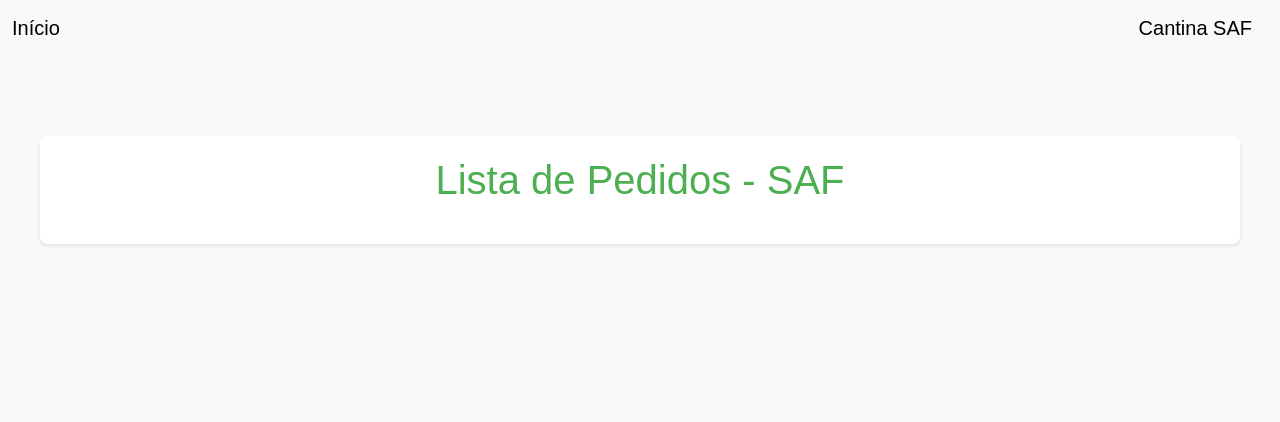
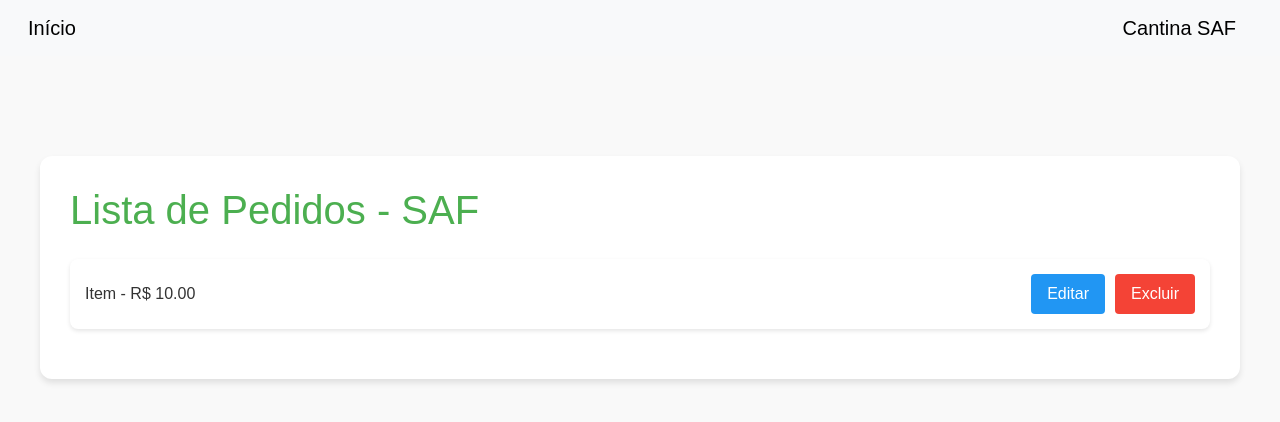
Before and after one commit to jhonedev/cantina-igreja, a Flask app: page /pedidosSaf in a window 1280 px wide. Shown: the top 422 px of the page. Run offline with Flask 3, Linux system fonts and the light colour scheme; data that the repository does not hold is empty.

Commit message:
Refatorando os arquivos .css

```diff
--- /dev/null
+++ b/CantinaIgreja/static/css/base.css
@@ -0,0 +1,49 @@
+/* Base styles */
+body {
+    font-family: Arial, sans-serif;
+    margin: 0;
+    padding: 0;
+    background-color: #f9f9f9;
+    color: #333;
+}
+
+.container {
+    max-width: 1200px;
+    margin: 30px auto;
+    padding: 30px;
+    background-color: #fff;
+    border-radius: 12px;
+    box-shadow: 0 4px 6px rgba(0, 0, 0, 0.1);
+}
+
+h1, h2 {
+    color: #4CAF50;
+    margin-bottom: 25px;
+}
+
+/* Sobrescrita do Bootstrap */
+.btn-primary {
+    background-color: #4CAF50 !important;
+    border-color: #4CAF50 !important;
+    padding: 12px 24px;
+    font-size: 1.1rem;
+}
+
+.btn-primary:hover {
+    background-color: #45a049 !important;
+    border-color: #45a049 !important;
+}
+
+button {
+    padding: 10px;
+    background-color: #4CAF50;
+    color: white;
+    border: none;
+    border-radius: 4px;
+    cursor: pointer;
+    transition: background-color 0.3s ease;
+}
+
+button:hover {
+    background-color: #45a049;
+}
--- /dev/null
+++ b/CantinaIgreja/static/css/components.css
@@ -0,0 +1,90 @@
+/* components.css */
+#formPedido { /* Alterado de .form-pedido para #formPedido */
+    max-width: 600px;   /* Novo */
+    margin: 0 auto;     /* Novo - centraliza o formulário */
+    padding: 20px;
+    background-color: #f8f9fa;
+    border-radius: 8px;
+}
+
+#formPedido label {
+    display: block;
+    margin: 15px 0 5px; /* Ajuste no espaçamento */
+    font-weight: bold;
+    font-size: 1.1rem;
+}
+
+#formPedido input {
+    width: 100%;
+    padding: 12px;      /* Aumentado de 10px */
+    border: 2px solid #ced4da;
+    border-radius: 6px;
+    font-size: 1rem;
+}
+
+#formPedido button {
+    width: 100%;        /* Novo - botão ocupa toda a largura */
+    margin-top: 15px;
+    padding: 14px;
+    font-size: 1.1rem;
+}
+
+#listaPedidos {
+    list-style-type: none; /* Garante remoção dos bullets */
+    padding: 0;
+}
+
+#listaPedidos li {
+    display: flex;
+    justify-content: space-between; /* Garante alinhamento lateral */
+    align-items: center;
+    padding: 15px;
+    margin-bottom: 10px;
+    background-color: #fff;
+    border-radius: 8px;
+    box-shadow: 0 2px 4px rgba(0,0,0,0.1);
+}
+
+/* Paginação */
+#paginacao {
+    display: flex;
+    justify-content: center;
+    gap: 10px;
+    margin-top: 20px;
+}
+
+.btn-editar {
+    background-color: #2196F3;
+    color: white;
+    padding: 8px 16px;
+    border-radius: 4px;
+}
+
+.btn-excluir {
+    background-color: #f44336;
+    color: white;
+    padding: 8px 16px;
+    border-radius: 4px;
+}
+
+.btn-editar:hover {
+    background-color: #1e88e5;
+}
+
+.btn-excluir:hover {
+    background-color: #e53935;
+}
+
+.botoes {
+    display: flex;
+    gap: 10px;
+    margin-left: auto;  /* Novo - empurra os botões para a direita */
+}
+
+/* Garanta o estilo da paginação */
+#paginacao button {
+    padding: 8px 16px;
+    border-radius: 4px;
+    border: none;
+    cursor: pointer;
+}
--- /dev/null
+++ b/CantinaIgreja/static/css/layout.css
@@ -0,0 +1,29 @@
+/* Layout structure */
+.header-image {
+    position: fixed;
+    top: 20px;
+    right: 20px;
+    z-index: 1000;
+}
+
+.navbar {
+    padding: 0.5rem 1rem;
+    background-color: #f8f9fa !important;
+}
+
+.container {
+    margin-top: 100px;
+}
+
+@media (max-width: 768px) {
+    .container {
+        margin-top: 80px;
+    }
+}
+
+.img-logo {
+    width: 180px; /* Adicione esta regra */
+    height: auto;
+    transition: transform 0.3s ease;
+    filter: drop-shadow(0 2px 4px rgba(0,0,0,0.1));
+}
--- /dev/null
+++ b/CantinaIgreja/static/css/utilities.css
@@ -0,0 +1,12 @@
+/* Utility classes */
+.text-center {
+    text-align: center;
+}
+
+.mt-4 {
+    margin-top: 1.5rem;
+}
+
+.shadow-sm {
+    box-shadow: 0 2px 4px rgba(0, 0, 0, 0.1);
+}
--- a/CantinaIgreja/templates/index.html
+++ b/CantinaIgreja/templates/index.html
@@ -5,7 +5,10 @@
     <meta name="viewport" content="width=device-width, initial-scale=1.0">
     <title>Selecione a Cantina</title>
     <link href="https://cdn.jsdelivr.net/npm/bootstrap@5.3.0-alpha1/dist/css/bootstrap.min.css" rel="stylesheet">
-    <link rel="stylesheet" href="{{ url_for('static', filename='styles.css') }}">
+    <link rel="stylesheet" href="{{ url_for('static', filename='css/base.css') }}">
+    <link rel="stylesheet" href="{{ url_for('static', filename='css/layout.css') }}">
+    <link rel="stylesheet" href="{{ url_for('static', filename='css/components.css') }}">
+    <link rel="stylesheet" href="{{ url_for('static', filename='css/utilities.css') }}">
 </head>
 <body>
     <!-- Imagem posicionada absolutamente -->
--- a/CantinaIgreja/templates/pedidosSaf.html
+++ b/CantinaIgreja/templates/pedidosSaf.html
@@ -5,7 +5,10 @@
     <meta name="viewport" content="width=device-width, initial-scale=1.0">
     <title>Lista de Pedidos - SAF</title>
     <link href="https://cdn.jsdelivr.net/npm/bootstrap@5.3.0-alpha1/dist/css/bootstrap.min.css" rel="stylesheet">
-    <link rel="stylesheet" href="{{ url_for('static', filename='styles.css') }}">
+    <link rel="stylesheet" href="{{ url_for('static', filename='css/base.css') }}">
+    <link rel="stylesheet" href="{{ url_for('static', filename='css/layout.css') }}">
+    <link rel="stylesheet" href="{{ url_for('static', filename='css/components.css') }}">
+    <link rel="stylesheet" href="{{ url_for('static', filename='css/utilities.css') }}">
 </head>
 <body>
     <nav class="navbar navbar-light bg-light">
@@ -14,9 +17,20 @@
             <a class="navbar-brand" href="{{ url_for('cantinaSaf') }}">Cantina SAF</a>
         </div>
     </nav>
+
     <div class="container">
         <h1>Lista de Pedidos - SAF</h1>
-        <ul id="listaPedidos"></ul>
+        <!-- Lista de pedidos -->
+        <ul id="listaPedidos">
+        <!-- Itens gerados pelo JavaScript -->
+            <li>
+                <span>Item - R$ 10.00</span>
+                <div class="botoes"> <!-- Classe essencial -->
+                    <button class="btn-editar">Editar</button>
+                    <button class="btn-excluir">Excluir</button>
+                </div>
+            </li>
+        </ul>
         <div id="paginacao"></div>
     </div>
     <script src="https://cdn.jsdelivr.net/npm/bootstrap@5.3.0-alpha1/dist/js/bootstrap.bundle.min.js"></script>
```
Also changed, not shown: CantinaIgreja/templates/cantinaMocidade.html (+11 -2 lines), CantinaIgreja/templates/cantinaSaf.html (+5 -2 lines), CantinaIgreja/templates/cantinaUpa.html (+5 -2 lines), CantinaIgreja/templates/cantinaUph.html (+5 -2 lines), CantinaIgreja/templates/pedidosMocidade.html (+14 -3 lines), CantinaIgreja/templates/pedidosUpa.html (+16 -3 lines), CantinaIgreja/templates/pedidosUph.html (+15 -2 lines).
